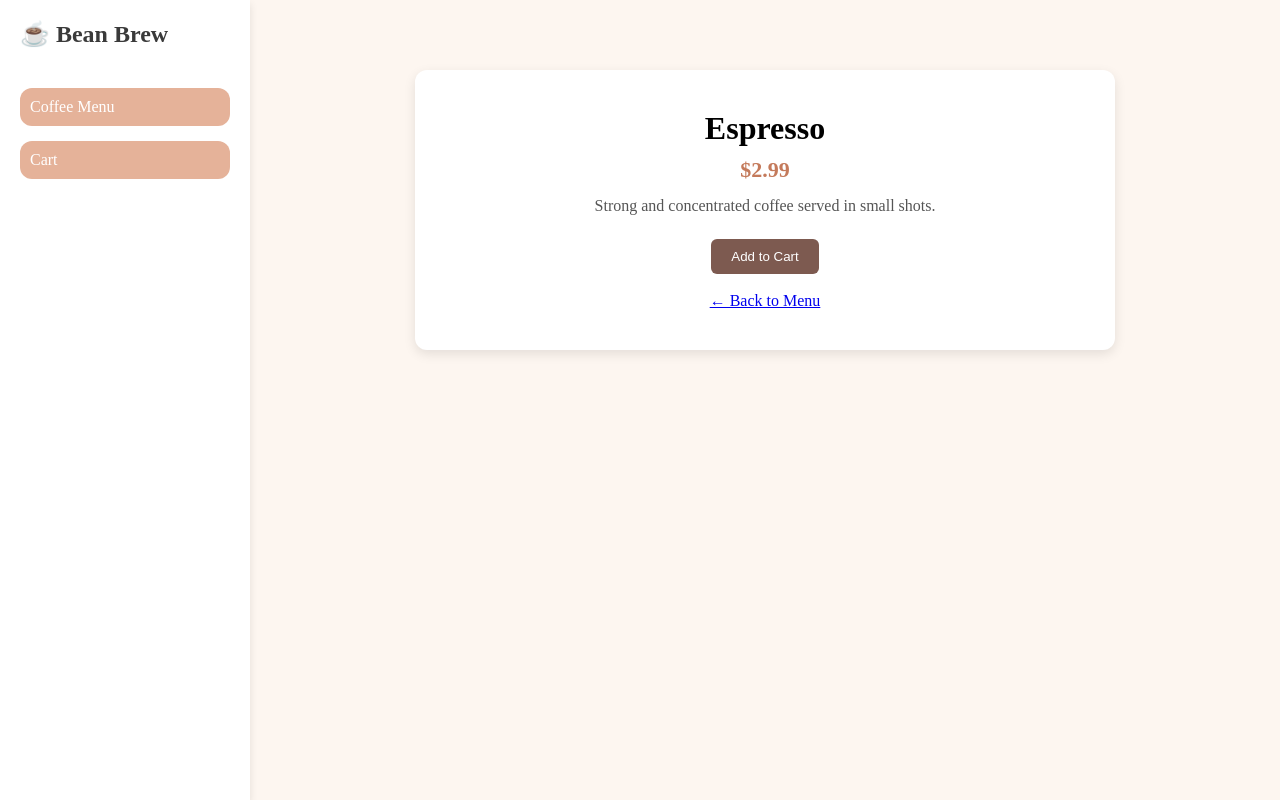
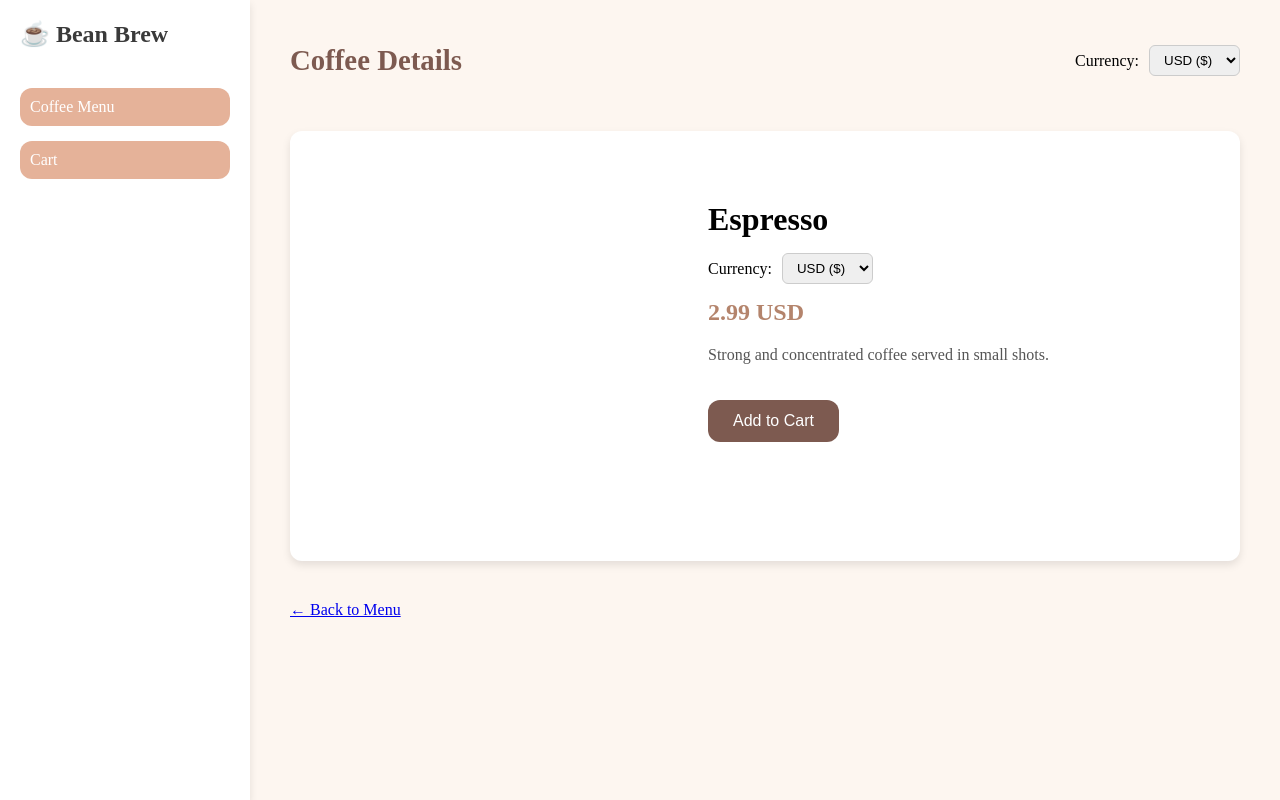
Before and after one commit to aleksi-svaridze/coffee-shop-client, a React app: page /details/1 in a window 1280 px wide. Built offline with nearby package versions, Linux system fonts and the light colour scheme; the HTML template or start-up script is replaced by a standard one.

Commit message:
added  currency swither

```diff
--- a/src/components/CurrencySwitch/CurrencySwitch.jsx
+++ b/src/components/CurrencySwitch/CurrencySwitch.jsx
@@ -1,31 +1,36 @@
-import { useState } from "react";
+import { useEffect } from "react";
 import styles from "./CurrencySwitch.module.css";
-import { convertUSDToGEL } from "../../services/currensy";
+import { convertUSDToGEL } from "../../services/currency";
 
-function CurrencySwitch({ total }) {
-  const [currency, setCurrency] = useState("USD");
-  const [converted, setConverted] = useState(null);
+function CurrencySwitch({ priceUSD, currency, setCurrency, setPrice }) {
+  useEffect(() => {
+    async function convert() {
+      if (currency === "USD") {
+        setPrice(priceUSD);
+        return;
+      }
 
-  async function handleConvert() {
-    if (currency === "USD") {
-      const gel = await convertUSDToGEL(total);
-      setConverted(gel.toFixed(2));
-      setCurrency("GEL");
-    } else {
-      setCurrency("USD");
-      setConverted(null);
+      if (currency === "GEL") {
+        const gel = await convertUSDToGEL(priceUSD);
+        setPrice(gel);
+      }
     }
-  }
+
+    convert();
+  }, [currency, priceUSD, setPrice]);
 
   return (
-    <div className={styles.box}>
-      <p>
-        Total: {currency === "USD" ? `$${total.toFixed(2)}` : `${converted} ₾`}
-      </p>
+    <div className={styles.wrapper}>
+      <span>Currency:</span>
 
-      <button onClick={handleConvert}>
-        Switch to {currency === "USD" ? "GEL" : "USD"}
-      </button>
+      <select
+        value={currency}
+        onChange={(e) => setCurrency(e.target.value)}
+        className={styles.select}
+      >
+        <option value="USD">USD ($)</option>
+        <option value="GEL">GEL (₾)</option>
+      </select>
     </div>
   );
 }
--- a/src/components/CurrencySwitch/CurrencySwitch.module.css
+++ b/src/components/CurrencySwitch/CurrencySwitch.module.css
@@ -1,18 +1,22 @@
-.box {
-  margin-top: 20px;
-  background: #fdf6f0;
-  padding: 15px;
-  border-radius: 10px;
+.wrapper {
   display: flex;
-  justify-content: space-between;
   align-items: center;
+  gap: 10px;
+  margin: 15px 0;
 }
 
-button {
-  background: #7d5a50;
-  color: white;
-  border: none;
-  padding: 6px 12px;
+.select {
+  padding: 6px 10px;
   border-radius: 6px;
+  border: 1px solid #ccc;
   cursor: pointer;
 }
+
+.select:focus {
+  border-color: #7d5a50;
+  outline: none;
+}
+
+.price {
+  font-weight: bold;
+}
--- a/src/pages/Details/Details.jsx
+++ b/src/pages/Details/Details.jsx
@@ -1,5 +1,7 @@
 import { useParams, Link } from "react-router-dom";
 import styles from "./Details.module.css";
+import CurrencySwitch from "../../components/CurrencySwitch/CurrencySwitch";
+import { useState } from "react";
 
 const coffees = [
   {
@@ -43,7 +45,9 @@ const coffees = [
 function Details() {
   const { id } = useParams();
 
-  // გადაყვანა number-ში
+  const [currency, setCurrency] = useState("USD");
+  const [price, setPrice] = useState(0);
+
   const coffee = coffees.find((item) => item.id === Number(id));
 
   if (!coffee) {
@@ -51,19 +55,33 @@ function Details() {
   }
 
   return (
-    <div className={styles.container}>
-      <h1>{coffee.name}</h1>
-
-      <p className={styles.price}>${coffee.price}</p>
-
-      <p className={styles.desc}>{coffee.desc}</p>
-
-      <button>Add to Cart</button>
-
-      <br />
-      <br />
-
-      <Link to="/">← Back to Menu</Link>
+    <div className={styles.coffeeDetailsContainer}>
+      <div className={styles.header}>
+        <h2>Coffee Details</h2>
+        <div className={styles.currencySelector}>
+          <CurrencySwitch priceUSD={coffee.price} />
+        </div>
+      </div>
+      <div className={styles.coffeeDetails}>
+        <div className={styles.coffeeDetailsImage}></div>
+        <div className={styles.coffeeDetailsInfo}>
+          <h1>{coffee.name}</h1>
+          <CurrencySwitch
+            priceUSD={coffee.price}
+            currency={currency}
+            setCurrency={setCurrency}
+            setPrice={setPrice}
+          />
+          <p className={styles.price}>
+            {price.toFixed(2)} {currency}
+          </p>
+          <p className={styles.desc}>{coffee.desc}</p>
+          <button>Add to Cart</button>
+        </div>
+      </div>
+      <div className="action">
+        <Link to="/">← Back to Menu</Link>
+      </div>
     </div>
   );
 }
--- a/src/pages/Details/Details.module.css
+++ b/src/pages/Details/Details.module.css
@@ -1,33 +1,59 @@
-.container {
+.header{
+  display: flex;
+  justify-content: space-between;
+  align-items: center;
+  margin-bottom: 30px;
+}
+.header h2{
+  color: #7d5a50;
+  font-size: 1.8rem;
+}
+
+.coffeeDetails{
+  display: flex;
   background: white;
   padding: 40px;
   border-radius: 12px;
-  max-width: 700px;
+  overflow: hidden;
   margin: 40px auto;
-  box-shadow: 0 4px 12px rgba(0, 0, 0, 0.1);
-  text-align: center;
+  box-shadow: 0 4px 8px rgba(0, 0, 0, 0.1);
+
+  margin-bottom: 30 px;
+}
+.coffeeDetailsImage{
+  width: 40%;
+  min-height: 350px;
+  object-fit: cover;
+  background-size: cover;
+  background-position: center;
+}
+.coffeeDetailsInfo{
+  width: 60%;
+  padding: 30px;
 }
 
 .price {
-  color: #c47a5b;
-  font-size: 22px;
+  color:#b4846c;
+  font-size: 1.5rem;
   font-weight: bold;
-  margin: 10px 0;
+  margin: 15px 0;
 }
 
 .desc {
   color: #555;
-  line-height: 1.6;
-  margin-bottom: 20px;
+  line-height: 1.8;
+  margin-bottom: 30px;
 }
 
 button {
   background: #7d5a50;
   color: white;
   border: none;
-  padding: 10px 20px;
-  border-radius: 6px;
+  padding: 12px 25px;
+  border-radius: 12px;
+  font-size: 1rem;
   cursor: pointer;
+  transition: background-color 0.3s;;
 }
 
 button:hover {
--- /dev/null
+++ b/src/services/currency.jsx
@@ -0,0 +1,9 @@
+export async function convertUSDToGEL(amount) {
+  const res = await fetch("https://open.er-api.com/v6/latest/USD");
+
+  const data = await res.json();
+
+  const rate = data.rates.GEL;
+
+  return amount * rate;
+}
--- a/src/services/currensy.jsx
+++ /dev/null
@@ -1,9 +0,0 @@
-export async function convertUSDToGEL(amount) {
-  const res = await fetch(
-    `https://bankofgeorgia.ge/api/currencies/convert/USD/GEL?amountFrom=${amount}`,
-  );
-
-  const data = await res.json();
-
-  return data.amount;
-}
```
